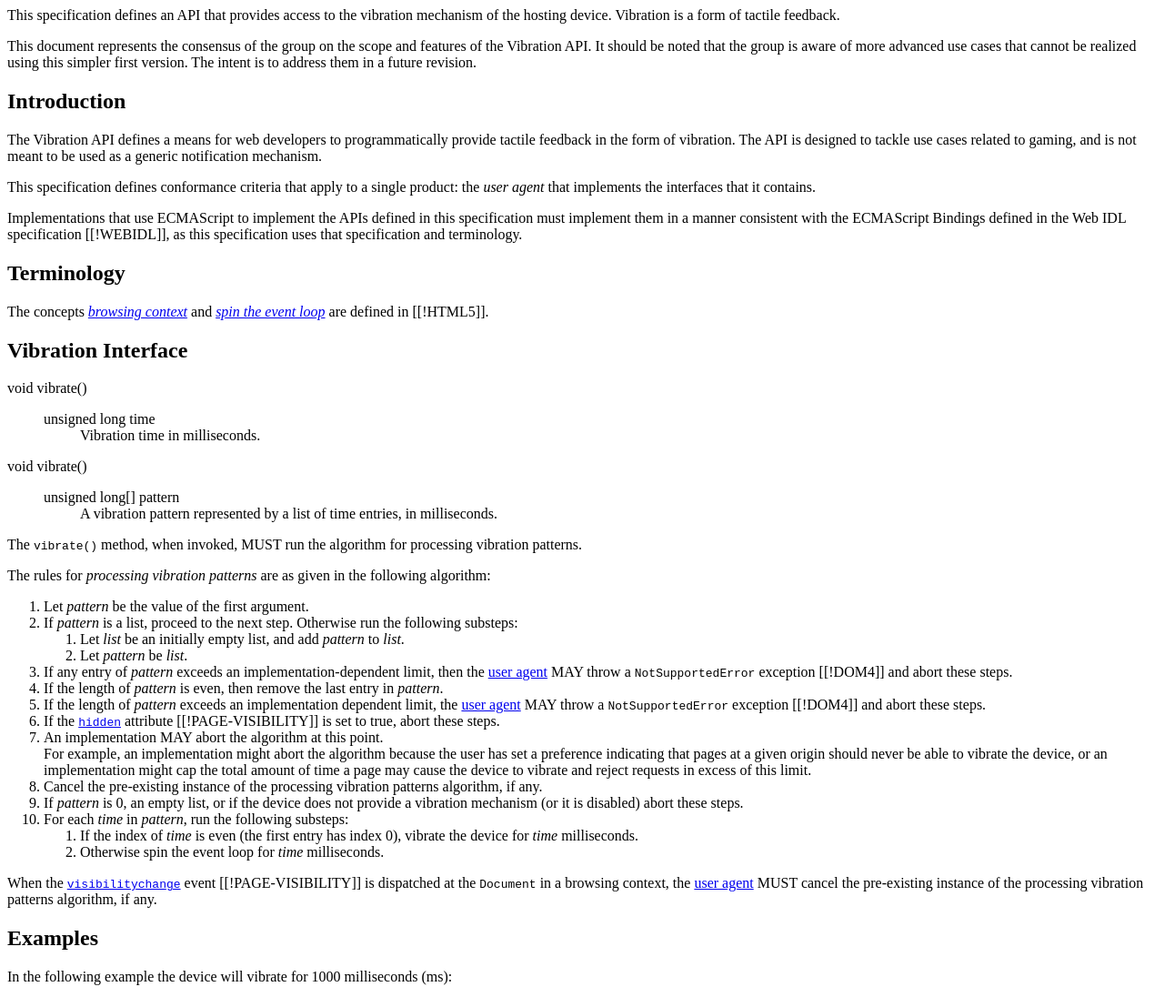
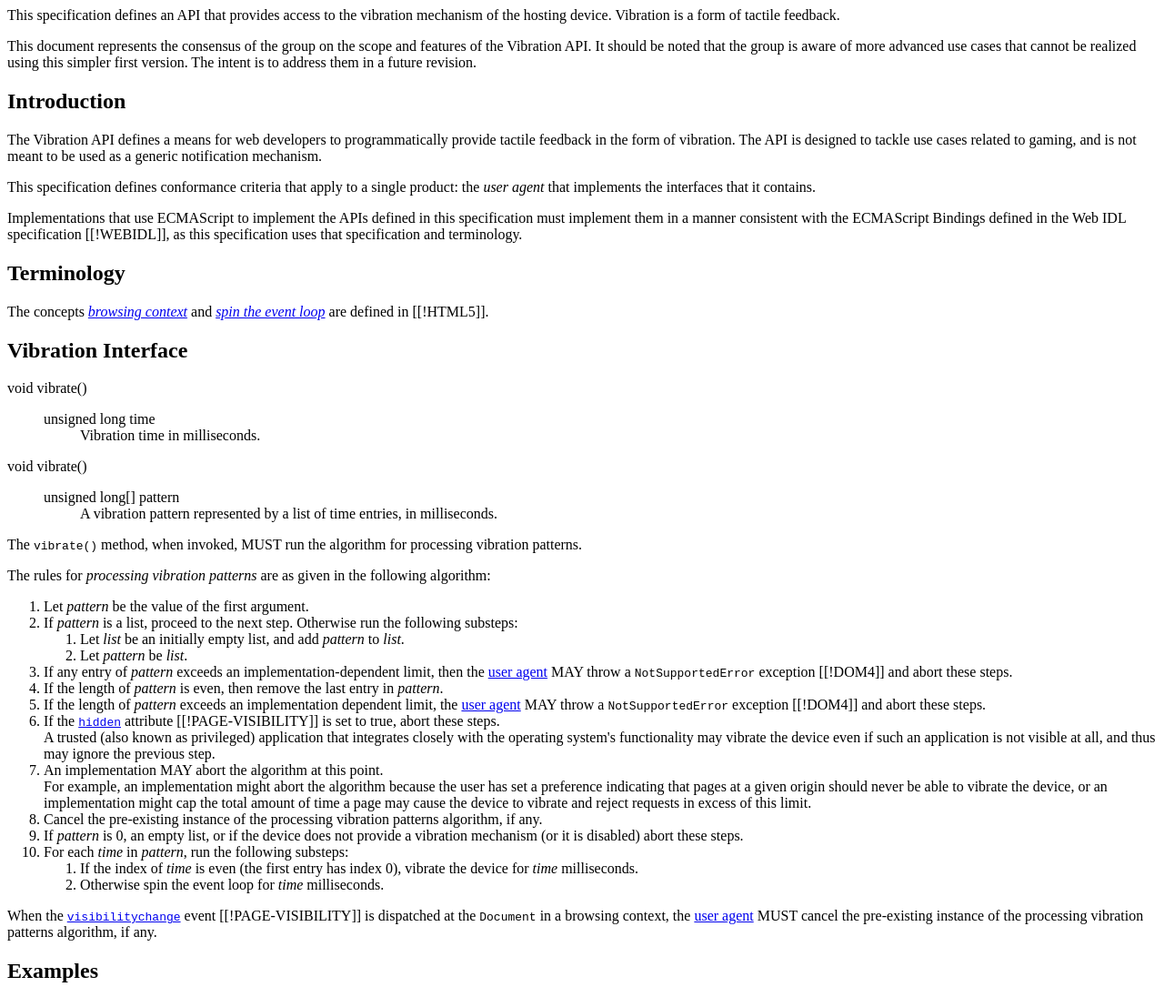
Before and after one commit to w3c/vibration, a plain HTML site: page Overview.html in a window 1280 px wide. Shown: the top 1096 px of the page at 91% size. Drawn offline with Linux system fonts and the light colour scheme.

Commit message:
add a note that a trusted app may vibrate the device even if not visible

```diff
--- a/Overview.html
+++ b/Overview.html
@@ -147,6 +147,12 @@
           hidden</a></code> attribute [[!PAGE-VISIBILITY]] is set to true,
           abort these steps.
         </li>
+          <div class="note">
+            A trusted (also known as privileged) application that integrates
+            closely with the operating system's functionality may vibrate the
+            device even if such an application is not visible at all, and thus
+            may ignore the previous step.
+          </div>
         <li>
           An implementation MAY abort the algorithm at this point.
           <div class="note">
```
